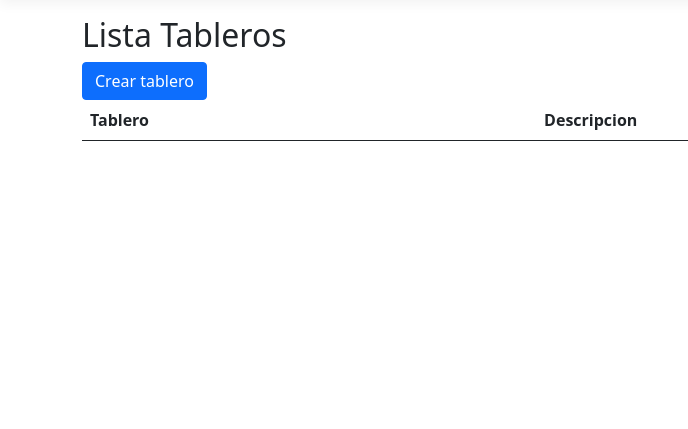
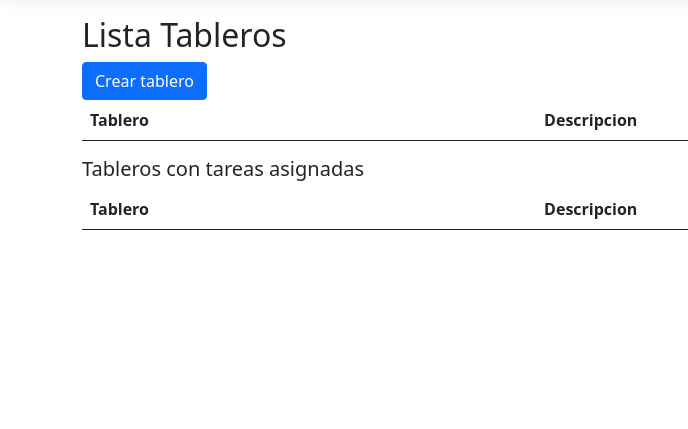
Before and after one commit to TallerDeLenguajes1/tl2-tp10-2023-William24A, an ASP.NET Core app: page /Tablero/Listar in a window 1280 px wide. Shown: the part 57-486 px from the top of the page, without its empty margins (0-688 px from the left). Run offline with ASP.NET Core 8, Linux system fonts and the light colour scheme; the visitor is signed in with stand-in values (Sample User, id 1); data that the repository does not hold is empty; style sheets or scripts are compiled from the project's sources; database files in the repository are not loaded.

Commit message:
correcion de tablero 2

```diff
--- a/Controllers/TableroController.cs
+++ b/Controllers/TableroController.cs
@@ -11,12 +11,14 @@ public class TableroController : Controller
 
     private readonly IDtableroRepositorio _repoTableroC;
     private readonly IDUsuarioRepository _repoUsuarioC;
+    private readonly IDTareaRepositorio _repoTarea;
 
-    public TableroController(ILogger<TableroController> logger,IDtableroRepositorio repoTableroC, IDUsuarioRepository repoUsuarioC )
+    public TableroController(ILogger<TableroController> logger,IDtableroRepositorio repoTableroC, IDUsuarioRepository repoUsuarioC, IDTareaRepositorio repoTarea)
     {
         _logger = logger;
         _repoTableroC = repoTableroC;
         _repoUsuarioC = repoUsuarioC;
+        _repoTarea = repoTarea;
     }
 
     [HttpGet]
@@ -25,11 +27,21 @@ public class TableroController : Controller
         try
         {
             if (!isLogueado()) return RedirectToRoute(new {controller = "Login", action="Index"});
-            if(isAdmin() || isOperador())
+            if(isOperador())
             {
-                var tableros = _repoTableroC.ListarTableros();
-                var tablerosVM = new ListarTableroViewModel(tableros);
+                var tableros = _repoTableroC.ListarTablerosUsuario(Convert.ToInt32(HttpContext.Session.GetString("Id")));
+                var myTableros = tablerosTareasAsignadas(Convert.ToInt32(HttpContext.Session.GetString("Id")));
+                var tablerosVM = new ListarTableroViewModel(tableros, myTableros);
                 return View(tablerosVM);
+            }
+            else
+            {
+               if(isAdmin())
+               {
+                 var tableros = _repoTableroC.ListarTableros();
+                 var tablerosVM = new ListarTableroViewModel(tableros);
+                 return View(tablerosVM);
+               }
             }
             return RedirectToRoute(new { controller = "Home", action = "Index"});
         }
@@ -187,10 +199,22 @@ public class TableroController : Controller
             return false;
     }
 
+    private List<Tablero> tablerosTareasAsignadas(int idUsuario)
+    {
+        List<Tarea> misTareasAsignadas = _repoTarea.BuscarTodasTarea(idUsuario);
 
-    [ResponseCache(Duration = 0, Location = ResponseCacheLocation.None, NoStore = true)]
-    public IActionResult Error()
-    {
-        return View(new ErrorViewModel { RequestId = Activity.Current?.Id ?? HttpContext.TraceIdentifier });
+        List<Tablero> tableros = _repoTableroC.ListarTableros();
+
+        List<Tablero> tablerosTareasAsignadas = new List<Tablero>();
+
+        foreach (var tablero in tableros)
+        {
+            if (tablero.Id_usuario_propietario != idUsuario && misTareasAsignadas.Any(tarea => tarea.IdTablero == tablero.Id))
+            {
+                tablerosTareasAsignadas.Add(tablero);
+            }
+        }
+
+        return tablerosTareasAsignadas;
     }
 }
--- a/Views/Tablero/Create.cshtml
+++ b/Views/Tablero/Create.cshtml
@@ -8,7 +8,7 @@
             <option selected>Seleccione uno</option>
             @foreach (var usuario in Model.Usuarios)
             {
-                <option value="@usuario.Id">@usuario.Id</option>
+                <option value="@usuario.Id">@usuario.NombreUsuario</option>
             }
         </select>
     </div>
--- a/Views/Tablero/Listar.cshtml
+++ b/Views/Tablero/Listar.cshtml
@@ -40,3 +40,33 @@
         </tr>
     </tbody>
 </table>
+<h5 id = "table-doble">Tableros con tareas asignadas</h5>
+<table class= "table">
+    <thead>
+        <tr>
+            <th hidden>ID</th> <!-- oculto el id--->
+            <th>Tablero</th>
+            <th>Descripcion</th>
+        </tr>
+    </thead>
+    <tbody>
+        @foreach (var tablero in Model.MyTablerosViewModels)
+        {
+            <tr>
+                <td hidden>@tablero.Id</td>
+                <td>@tablero.Nombre</td>
+                <td>@tablero.Descripcion</td>
+                <td>
+
+                        <a asp-controller="Tablero" asp-action="Update" asp-route-id="@tablero.Id" class="btn btn-primary">Modificar</a>
+
+                        <a asp-controller="Tablero" asp-action="Delete" asp-route-id="@tablero.Id" class="btn btn-primary" onclick="return confirm('¿Estas seguro que quieres eliminar el elemento?')">Eliminar</a>
+
+
+                        <a asp-controller="Tarea" asp-action="Listar" asp-route-id="@tablero.Id_usuario_propietario" class="btn btn-primary" >Tarea</a>
+
+                </td>
+            </tr>
+        }
+    </tbody>
+</table>
--- a/Views/Tablero/Update.cshtml
+++ b/Views/Tablero/Update.cshtml
@@ -8,7 +8,7 @@
             <option selected>Seleccione uno</option>
             @foreach (var usuario in Model.Usuarios)
             {
-                <option value="@usuario.Id">@usuario.Id</option>
+                <option value="@usuario.Id">@usuario.NombreUsuario</option>
             }
         </select>
         <span asp-validation-for="@Model.Id_usuario_propietario" class="text-danger"></span>
```
Also changed, not shown: ViewModels/Tablero/ListarTableroViewModel.cs (+19 -0 lines), db/kanban.db, 7 other files.
